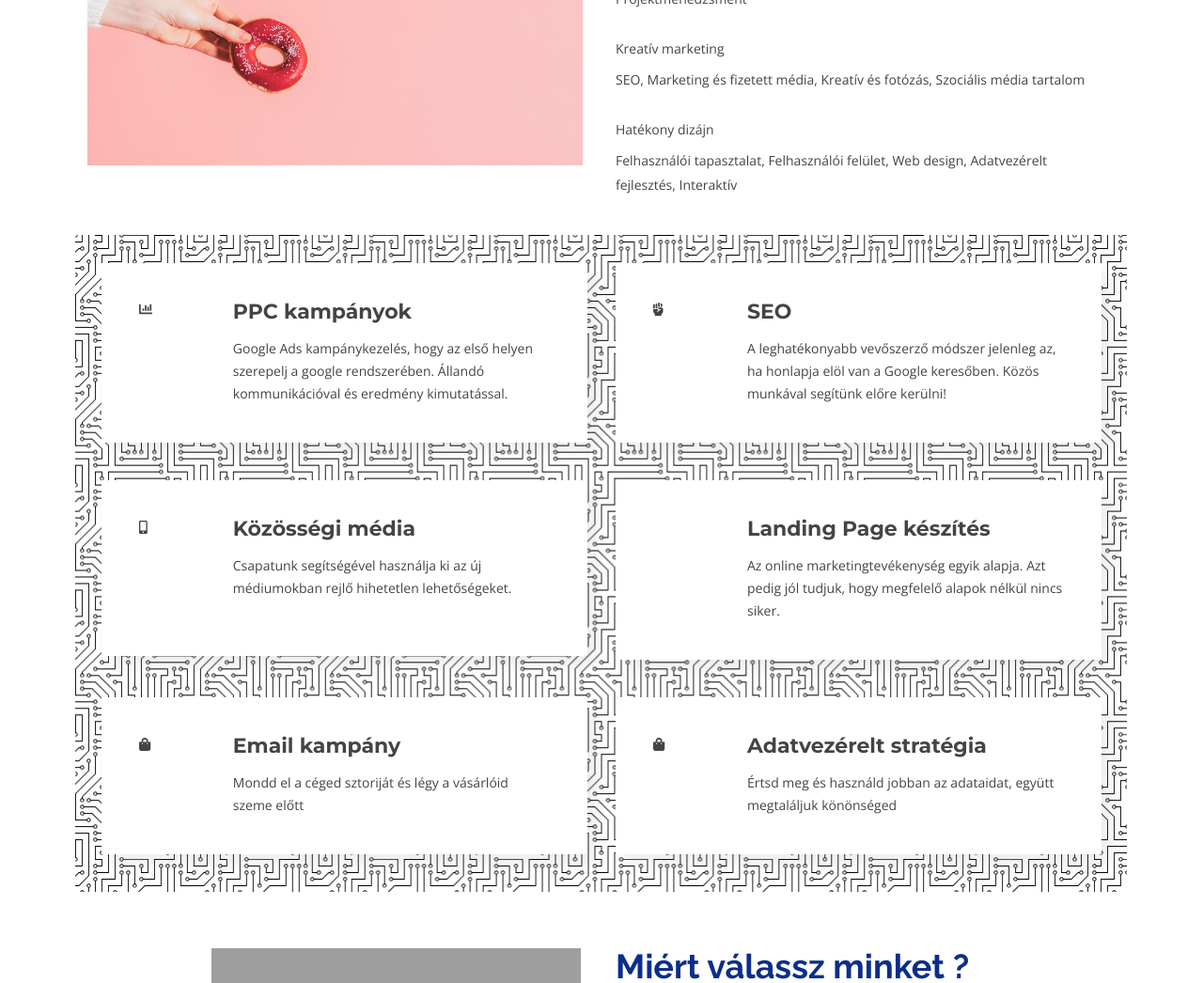
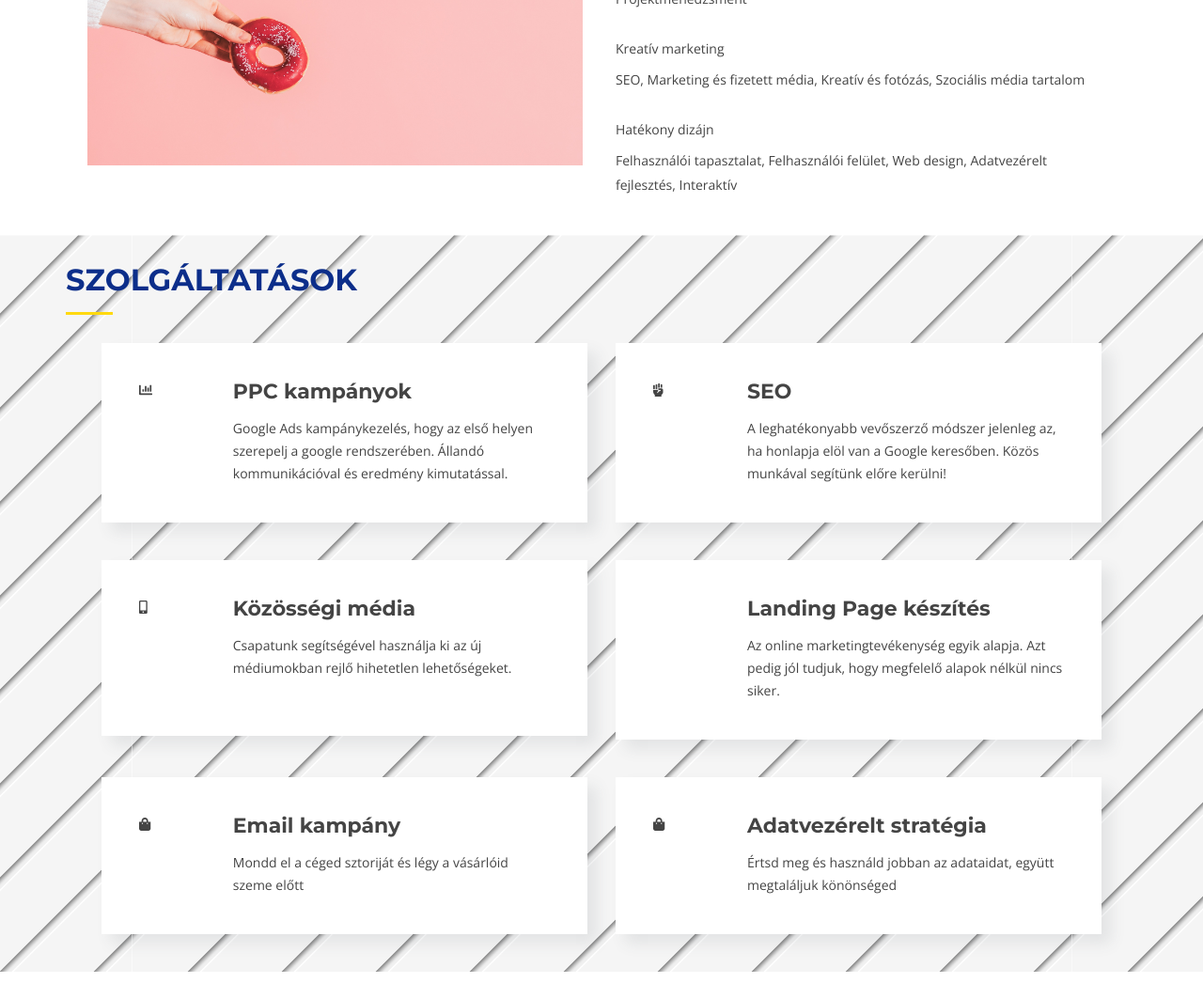
Before and after one commit to FerencKovacs1/yellowcow, a Django app: page / in a window 1280 px wide. Shown: the part 742-1788 px from the top of the page at 94% size. Run offline with Django 3.2, Linux system fonts and the light colour scheme; some libraries are stand-ins or nearby versions; grey boxes are pictures that could not be loaded.

Commit message:
new setting for services in css

```diff
--- a/homepage/static/css/home.css
+++ b/homepage/static/css/home.css
@@ -344,7 +344,7 @@ h6 {
 
 #services {
   padding: 30px 0 0 0;
-  background: url("/static/images/com.svg") 50% 0 no-repeat fixed;
+  background: url("/static/images/whi.png") 50% 0  fixed;
 
 }
 
--- a/homepage/templates/home/home.html
+++ b/homepage/templates/home/home.html
@@ -104,10 +104,10 @@
       ============================-->
       <section id="services">
         <div class="container">
-          <!--<div class="section-header">
+          <div class="section-header">
             <h2>Szolgáltatások</h2>
             <p></p>
-          </div>-->
+          </div>
 
           <div class="row">
 
@@ -129,7 +129,7 @@
             </div>
 
             <div class="col-lg-6">
-              <div class="box wow animated infinite pulse slow delay-2s">
+                <div class="box wow animated infinite pulse slow delay-2s">
                 <div class="icon"><i class="fas fa-mobile-alt"></i></div>
                 <h4 class="title"><a href="">Közösségi média</a></h4>
                 <p class="description">Csapatunk segítségével használja ki az új médiumokban rejlő hihetetlen lehetőségeket.</p>
```
Also changed, not shown: homepage/static/images/whi.png (added), 1 other file.
